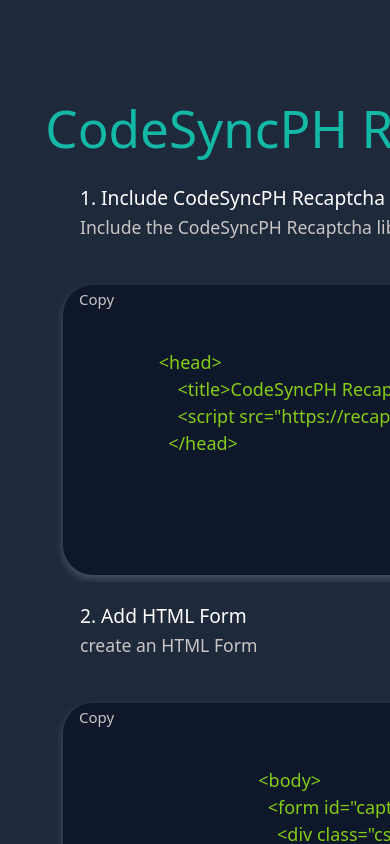
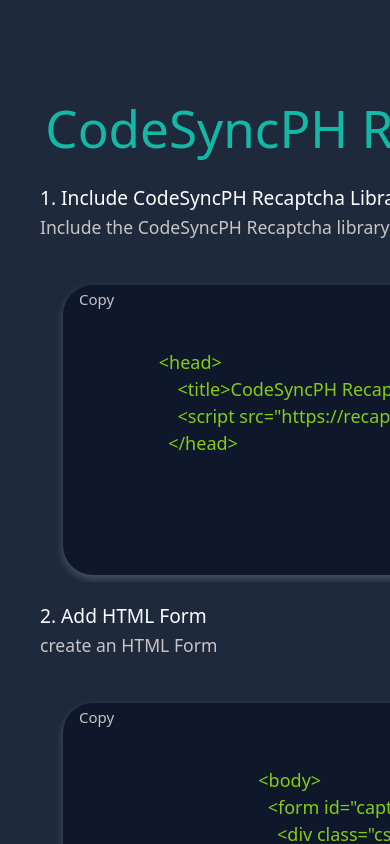
Before and after one commit to rens20/Recaptchs, a React (Vite) app: page / in a window 390 px wide. Shown: the top 844 px of the page. Built offline with nearby package versions, Linux system fonts and the light colour scheme.

Commit message:
Update App.css

```diff
--- a/src/App.css
+++ b/src/App.css
@@ -119,11 +119,11 @@ footer {
   }
 
   .text {
-    margin-left: 60px;
+    margin-left: 20px;
   }
 
   textarea {
-    margin-left: 10px;
+    margin-left: 0px;
   }
 
   .button {
```
